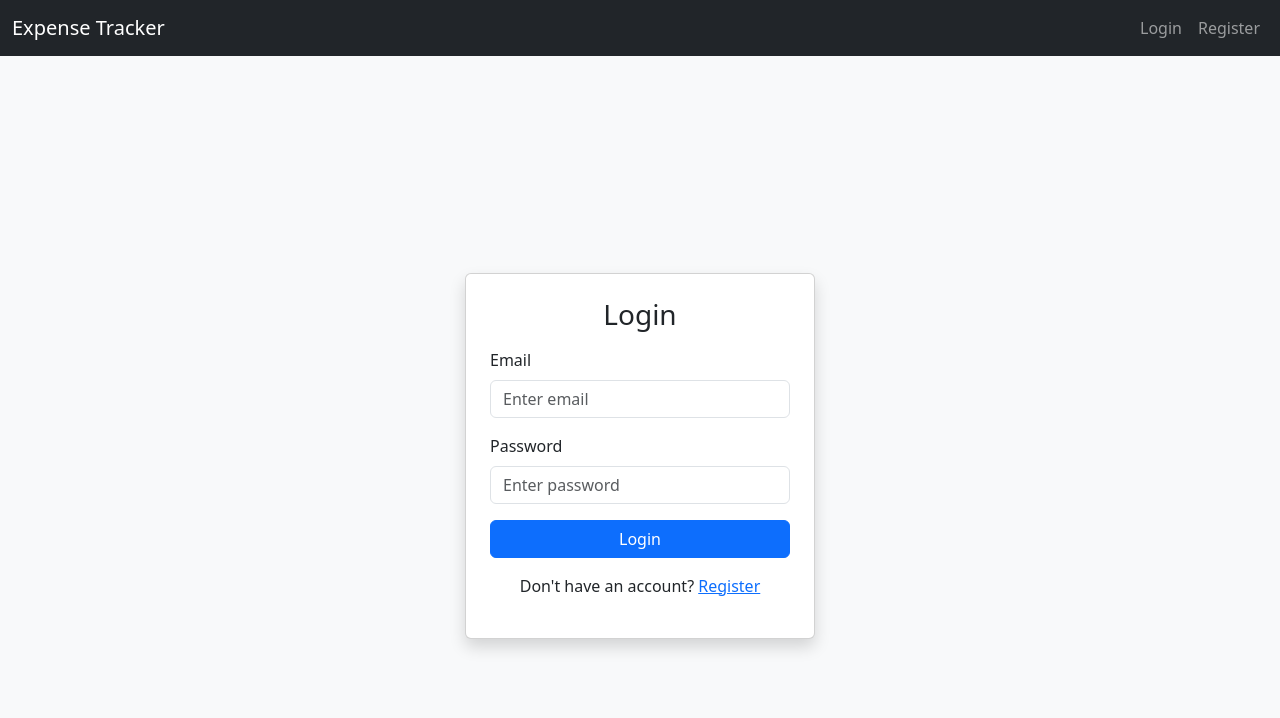
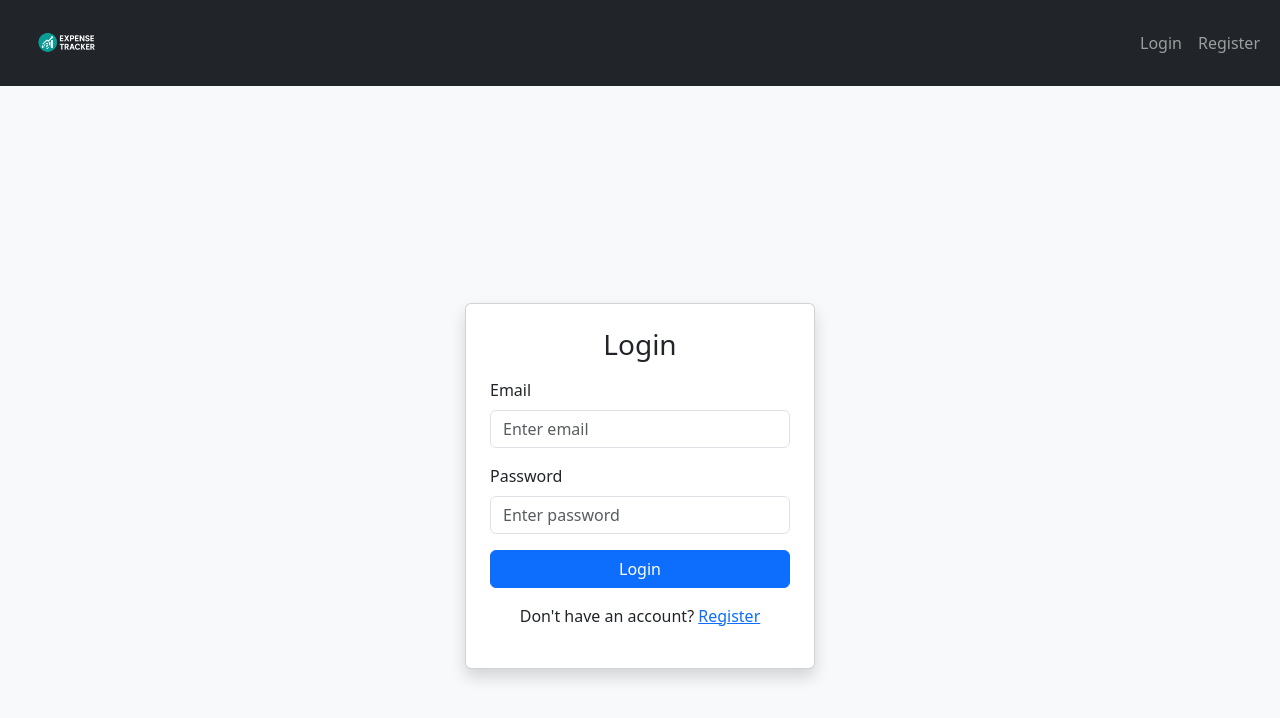
Before and after one commit to nikunjjadav123/expense-tracker-nodejs, a Vue app in the folder frontend/: page / in a window 1280 px wide. Shown: the top 718 px of the page. Built offline with nearby package versions, Linux system fonts and the light colour scheme; no server answers.

Commit message:
App logo added

```diff
--- a/frontend/src/components/Navbar.vue
+++ b/frontend/src/components/Navbar.vue
@@ -1,7 +1,8 @@
 <template>
   <nav class="navbar navbar-expand-lg navbar-dark bg-dark">
     <div class="container-fluid">
-      <router-link class="navbar-brand" to="/dashboard">Expense Tracker</router-link>
+      <!-- <router-link class="navbar-brand" to="/dashboard">Expense Tracker</router-link> -->
+       <img :src="logo" alt="Expense Tracker Logo" class="app-logo" />
 
       <button
         class="navbar-toggler"
@@ -48,6 +49,9 @@ import { useAuthStore } from "../store/auth";
 import { computed } from "vue";
 import { storeToRefs } from "pinia";
 import { useRouter } from "vue-router";
+import logo from "../assets/logo.png";
+
+
 export default {
   setup() {
     const auth = useAuthStore();
@@ -60,7 +64,17 @@ export default {
       router.push("/");
     };
 
-    return { isLoggedIn, logout };
+    return { isLoggedIn, logout , logo };
   }
 };
 </script>
+<style  scoped>
+.app-logo {
+  height: 70px;          /* Increase size */
+  width: auto;           /* Keep aspect ratio */
+  margin-left: 20px;     /* Add spacing from edge */
+  object-fit: cover;
+  filter: brightness(1.2);
+}
+
+</style>
```
Also changed, not shown: frontend/src/assets/logo.png (added).
